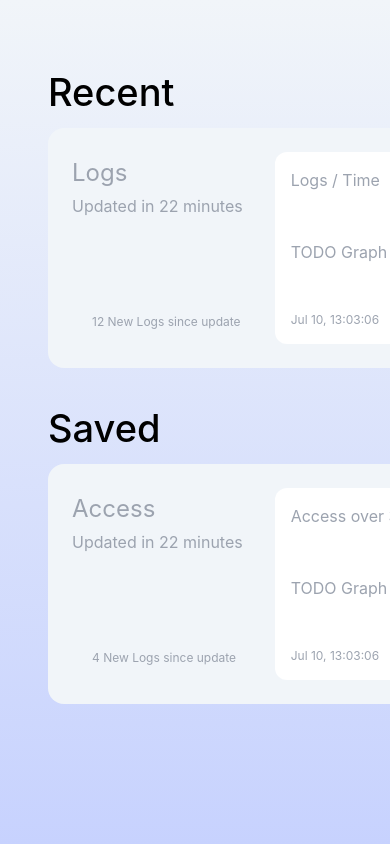
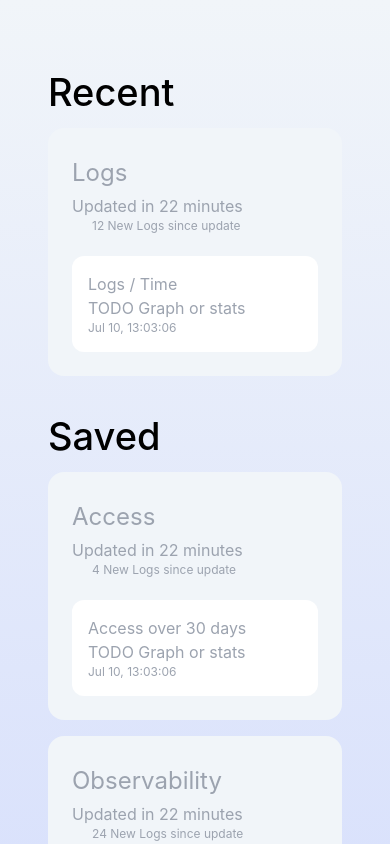
Before and after one commit to balzacbdmt/formal-challenge, a React (Vite) app: page / in a window 390 px wide. Shown: the top 844 px of the page. Built offline with nearby package versions, Linux system fonts and the light colour scheme; some icons are missing.

Commit message:
update style to be responsive

```diff
--- a/src/App.tsx
+++ b/src/App.tsx
@@ -2,7 +2,7 @@ import Home from "./views/home/Home";
 
 function App() {
   return (
-    <div className="h-screen bg-gradient-to-b from-slate-100 to-indigo-200">
+    <div className="min-h-screen bg-gradient-to-b from-slate-100 to-indigo-200">
       <Home />
     </div>
   );
--- a/src/views/home/Card/Card.tsx
+++ b/src/views/home/Card/Card.tsx
@@ -25,7 +25,7 @@ function Card({
 }: Props) {
   return (
     <div
-      className={`p-6 text-gray-400 bg-slate-100 rounded-2xl flex gap-8 min-w-[600px] w-[600px] ${className}`}
+      className={`p-6 text-gray-400 bg-slate-100 rounded-2xl flex flex-col md:flex-row gap-2 md:gap-8 w-full md:min-w-[600px] md:w-[600px] ${className}`}
       style={{ animationDelay: appearDelay }}
     >
       <div className="flex flex-col justify-between">
--- a/src/views/home/Home.tsx
+++ b/src/views/home/Home.tsx
@@ -18,7 +18,7 @@ function Home() {
 
   function cardsMap(category: string) {
     return (
-      <div className="px-12 flex gap-4 overflow-x-auto no-scrollbar">
+      <div className="px-12 flex flex-col md:flex-row gap-4 overflow-x-auto no-scrollbar">
         {isLoading ? (
           <Card isLoading={true} />
         ) : (
```
